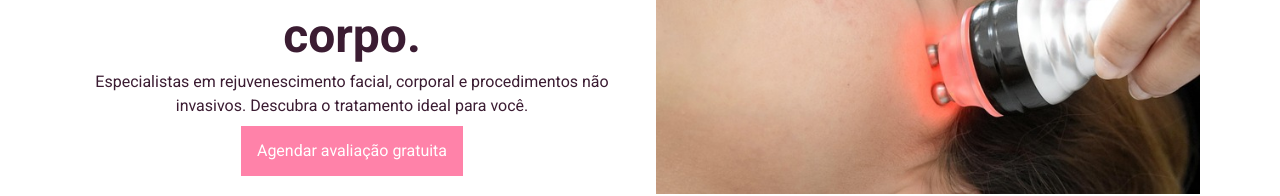
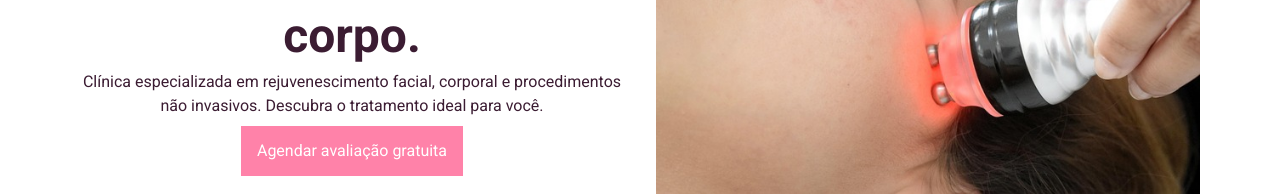
Before and after one commit to zagamendes/dra-moara-aline, a plain HTML site: page index.html in a window 1280 px wide. Shown: the part 219-415 px from the top of the page. Drawn offline with nearby package versions, Linux system fonts and the light colour scheme.

Commit message:
mudei o hero

```diff
--- a/index.html
+++ b/index.html
@@ -94,8 +94,8 @@
           Harmonia e equilíbrio em cada detalhe do seu corpo.
         </h1>
         <p class="tc lh-copy secondary">
-          Especialistas em rejuvenescimento facial, corporal e procedimentos não
-          invasivos. Descubra o tratamento ideal para você.
+          Clínica especializada em rejuvenescimento facial, corporal e
+          procedimentos não invasivos. Descubra o tratamento ideal para você.
         </p>
         <a
           class="bg-accent white pv3 ph3-l link dim din mt2"
```
